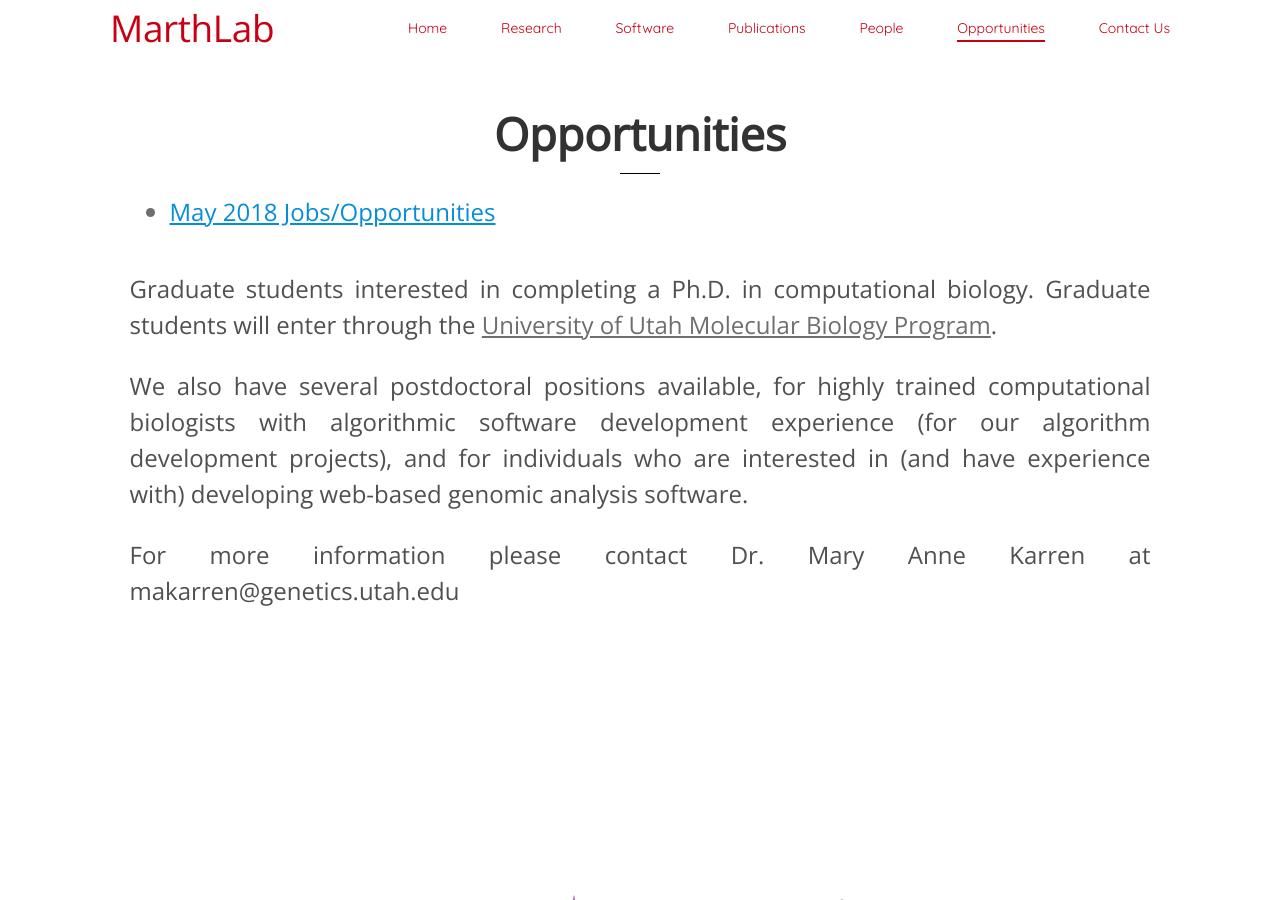
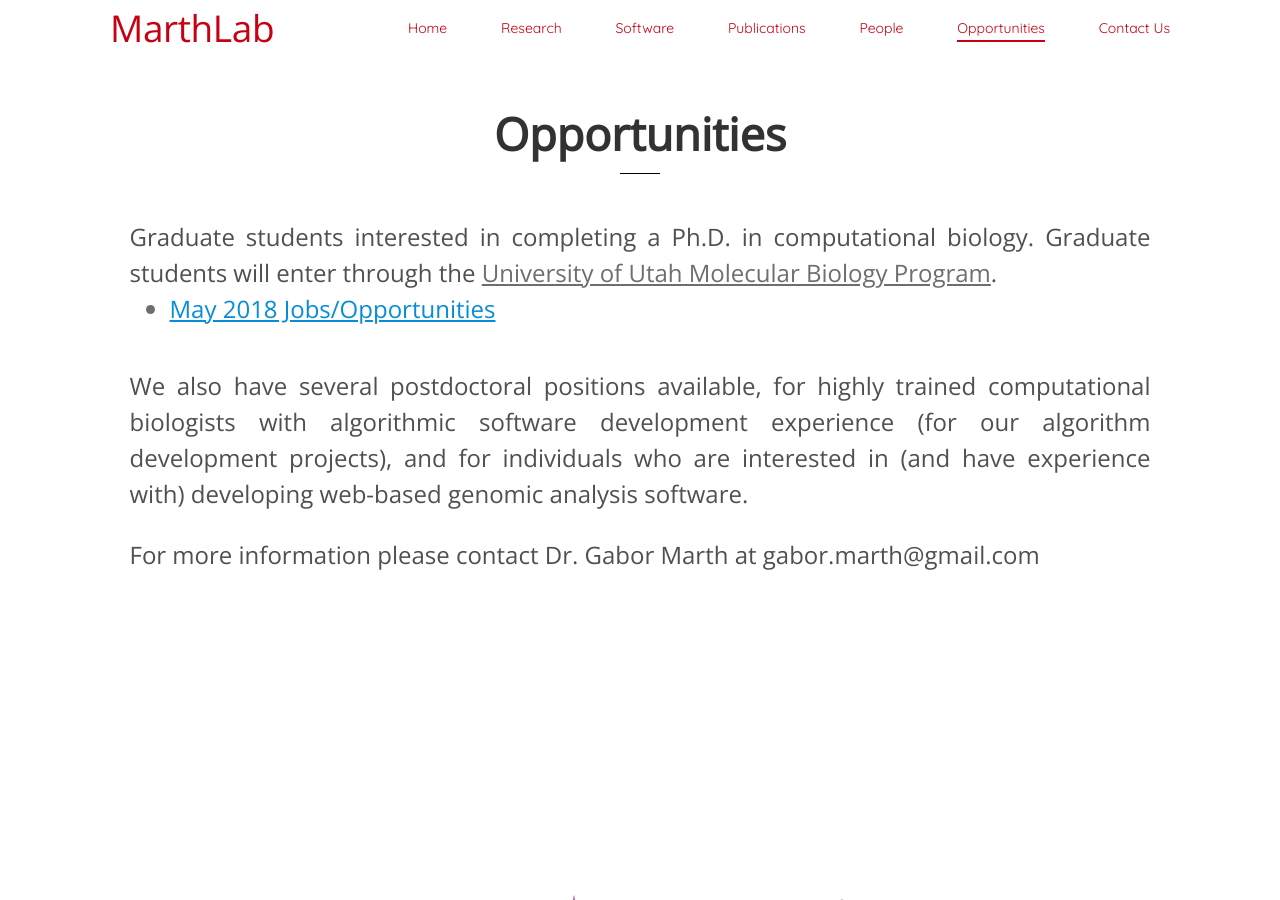
Before and after one commit to marthlab/LabWebsite, a Jekyll site: the page built from Opportunities.html, in a window 1280 px wide and 900 px high. Built offline with Jekyll 4.4.1, drawn with Linux system fonts in a browser that asks for light colours; Markdown is read by kramdown in place of the engine named in the settings.

Commit message:
Rearrange

```diff
--- a/Opportunities.html
+++ b/Opportunities.html
@@ -10,21 +10,23 @@ order: 6
 
 
 <div class='mission-statement'>
+	<div style="font-size:24px; color:rgb(80,80,80); padding-top: 25px;">
+    Graduate students interested in completing a Ph.D. in computational biology. Graduate students will enter through
+    the <a href="http://www.bioscience.utah.edu/molecular-biology/index.php">University of Utah Molecular Biology Program</a>.
+  </div>
+
   <div style="font-size: 24px;">
     <ul>
       <li><a style="color:#078DD8" href='public/images/job-9-5-2018.pdf'>May 2018 Jobs/Opportunities</a></li>
     </ul>
   </div>
-	<div style="font-size:24px; color:rgb(80,80,80); padding-top: 25px;">
-    Graduate students interested in completing a Ph.D. in computational biology. Graduate students will enter through
-    the <a href="http://www.bioscience.utah.edu/molecular-biology/index.php">University of Utah Molecular Biology Program</a>.
-  </div>
+
   <div style="font-size:24px; color:rgb(80,80,80); padding-top: 25px;">
     We also have several postdoctoral positions available, for highly trained computational biologists with algorithmic software
     development experience (for our algorithm development projects), and for individuals who are interested in (and have experience with)
     developing web-based genomic analysis software.
   </div>
   <div style="font-size:24px; color:rgb(80,80,80); padding-top: 25px;">
-    For more information please contact Dr. Mary Anne Karren at makarren@genetics.utah.edu
+    For more information please contact Dr. Gabor Marth at gabor.marth@gmail.com
   </div>
 </div>
```
